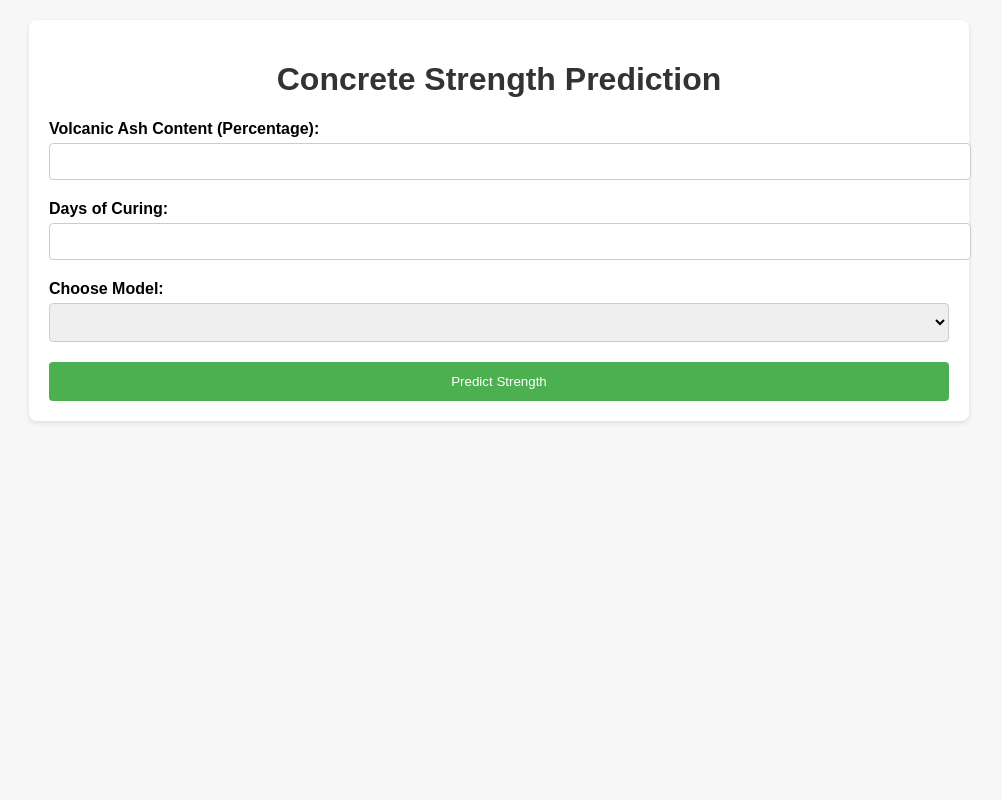
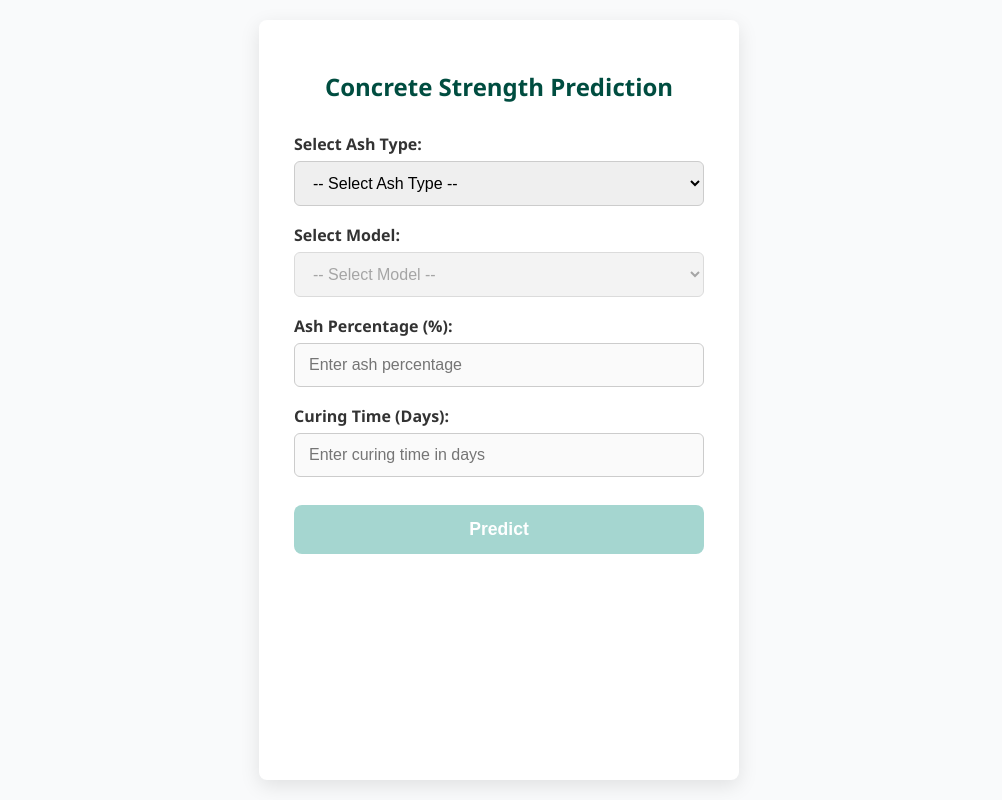
Before and after one commit to DexterDevpk/Concrete-Strength-Predictor, a Flask app: template templates/index.html in a window 1280 px wide. Shown: the whole page, without its empty margins (141-1143 px from the left). Run offline with Flask 3, Linux system fonts and the light colour scheme; the template is opened without the code that fills it, so the values that code supplies are empty.

Commit message:
Update index.html

```diff
--- a/templates/index.html
+++ b/templates/index.html
@@ -1,131 +1,255 @@
 <!DOCTYPE html>
 <html lang="en">
 <head>
-    <meta charset="UTF-8">
-    <meta name="viewport" content="width=device-width, initial-scale=1.0">
+<meta charset="UTF-8" />
+<meta name="viewport" content="width=device-width, initial-scale=1" />
 <title>Concrete Strength Prediction</title>
 <style>
+  /* Reset some defaults */
+  * {
+    box-sizing: border-box;
+  }
+
   body {
-            font-family: Arial, sans-serif;
+    font-family: 'Segoe UI', Tahoma, Geneva, Verdana, sans-serif;
+    background: #f9fafb;
     margin: 0;
     padding: 20px;
-            background-color: #f7f7f7;
+    display: flex;
+    justify-content: center;
+    min-height: 100vh;
+    color: #222;
   }
+
   .container {
-            max-width: 900px;
-            margin: 0 auto;
-            padding: 20px;
-            background-color: #fff;
+    background: white;
+    max-width: 480px;
+    width: 100%;
+    padding: 30px 35px;
     border-radius: 8px;
-            box-shadow: 0 2px 5px rgba(0, 0, 0, 0.1);
+    box-shadow: 0 6px 20px rgba(0,0,0,0.1);
   }
-        h1 {
+
+  h2 {
+    text-align: center;
+    margin-bottom: 30px;
+    font-weight: 700;
+    color: #004d40;
+  }
+
+  label {
+    display: block;
+    margin-top: 18px;
+    margin-bottom: 6px;
+    font-weight: 600;
+    font-size: 1rem;
     color: #333;
+  }
+
+  select, input[type=number] {
+    width: 100%;
+    padding: 12px 14px;
+    font-size: 1rem;
+    border: 1.8px solid #ccc;
+    border-radius: 6px;
+    transition: border-color 0.3s ease;
+  }
+
+  select:focus, input[type=number]:focus {
+    border-color: #26a69a;
+    outline: none;
+    box-shadow: 0 0 6px #26a69aaa;
+  }
+
+  button {
+    width: 100%;
+    margin-top: 28px;
+    padding: 14px 0;
+    font-size: 1.1rem;
+    background-color: #26a69a;
+    color: white;
+    border: none;
+    border-radius: 8px;
+    font-weight: 700;
+    cursor: pointer;
+    transition: background-color 0.3s ease;
+  }
+
+  button:disabled {
+    background-color: #a5d6d0;
+    cursor: not-allowed;
+  }
+
+  button:hover:not(:disabled) {
+    background-color: #1e8175;
+  }
+
+  .error {
+    color: #c62828;
+    margin-top: 15px;
+    font-weight: 600;
     text-align: center;
   }
-        .form-group {
-            margin-bottom: 15px;
+
+  .result {
+    background-color: #e0f2f1;
+    padding: 18px 20px;
+    border-radius: 8px;
+    margin-top: 25px;
+    font-size: 1.3rem;
+    font-weight: 700;
+    text-align: center;
+    color: #004d40;
   }
-        label {
-            font-weight: bold;
+
+  img {
+    display: block;
+    max-width: 100%;
+    margin: 25px auto 0;
+    border-radius: 8px;
+    box-shadow: 0 3px 8px rgba(0,0,0,0.12);
+    background: white;
   }
-        input, select {
-            width: 100%;
-            padding: 10px;
-            margin: 5px 0;
-            border: 1px solid #ccc;
-            border-radius: 4px;
+
+  /* Responsive */
+  @media (max-width: 500px) {
+    .container {
+      padding: 25px 20px;
     }
+
+    h2 {
+      font-size: 1.6rem;
+    }
+
     button {
-            background-color: #4CAF50;
-            color: white;
-            padding: 12px 20px;
-            border: none;
-            border-radius: 4px;
-            cursor: pointer;
-            width: 100%;
+      font-size: 1rem;
+      padding: 12px 0;
     }
-        button:hover {
-            background-color: #45a049;
-        }
-        .result {
-            text-align: center;
-            font-size: 20px;
-            margin-top: 20px;
-            color: #333;
-        }
-        .graph {
-            text-align: center;
-            margin-top: 20px;
-        }
-        .graph img {
-            width: 100%;
-            max-width: 600px;
-        }
-        .alert {
-            background-color: #f9edbe;
-            border: 1px solid #f0c36d;
-            color: #7e6e1f;
-            padding: 10px;
-            border-radius: 5px;
-            margin-top: 20px;
-            text-align: center;
-        }
-        .try-again-btn {
-            background-color: #f44336;
-            color: white;
-            padding: 12px 20px;
-            border: none;
-            border-radius: 4px;
-            cursor: pointer;
-            width: 100%;
-            margin-top: 20px;
-        }
-        .try-again-btn:hover {
-            background-color: #d32f2f;
   }
 </style>
 </head>
 <body>
   <div class="container">
-        <h1>Concrete Strength Prediction</h1>
-        <form method="POST" action="/predict">
-            <div class="form-group">
-                <label for="ash">Volcanic Ash Content (Percentage):</label>
-                <input type="number" name="ash" step="any" required>
+    <h2>Concrete Strength Prediction</h2>
+
+    <label for="ash_type">Select Ash Type:</label>
+    <select id="ash_type" required>
+      <option value="">-- Select Ash Type --</option>
+      <option value="volcanic">Volcanic Ash</option>
+      <option value="flyash">Fly Ash</option>
+    </select>
+
+    <label for="model">Select Model:</label>
+    <select id="model" disabled required>
+      <option value="">-- Select Model --</option>
+    </select>
+
+    <label for="ash">Ash Percentage (%):</label>
+    <input type="number" id="ash" min="0" max="100" step="any" placeholder="Enter ash percentage" disabled required />
+
+    <label for="days">Curing Time (Days):</label>
+    <input type="number" id="days" min="0" max="1000" step="any" placeholder="Enter curing time in days" disabled required />
+
+    <button id="predict_btn" disabled>Predict</button>
+
+    <div id="error_msg" class="error"></div>
+    <div id="result" class="result" style="display:none;"></div>
+    <img id="result_plot" src="" alt="Prediction Plot" style="display:none;" />
   </div>
-            <div class="form-group">
-                <label for="days">Days of Curing:</label>
-                <input type="number" name="days" step="any" required>
-            </div>
-            <div class="form-group">
-                <label for="model">Choose Model:</label>
-                <select name="model" required>
-                    {% for model_file, description in model_options.items() %}
-                        <option value="{{ model_file }}">{{ description }}</option>
-                    {% endfor %}
-                </select>
-            </div>
-            <button type="submit">Predict Strength</button>
-        </form>
 
-        {% if prediction_text %}
-            <div class="result">
-                <p>{{ prediction_text }}</p>
-            </div>
-        {% endif %}
+<script>
+document.addEventListener('DOMContentLoaded', function() {
+  const ashTypeSelect = document.getElementById('ash_type');
+  const modelSelect = document.getElementById('model');
+  const ashInput = document.getElementById('ash');
+  const daysInput = document.getElementById('days');
+  const predictBtn = document.getElementById('predict_btn');
+  const errorMsg = document.getElementById('error_msg');
+  const resultDiv = document.getElementById('result');
+  const resultPlot = document.getElementById('result_plot');
 
-        {% if plot_url %}
-            <div class="graph">
-                <img src="{{ plot_url }}" alt="Prediction Graph">
-            </div>
-        {% endif %}
+  ashTypeSelect.addEventListener('change', () => {
+    const ashType = ashTypeSelect.value;
+    modelSelect.innerHTML = '<option value="">Loading models...</option>';
+    modelSelect.disabled = true;
+    ashInput.value = '';
+    ashInput.disabled = true;
+    daysInput.value = '';
+    daysInput.disabled = true;
+    predictBtn.disabled = true;
+    errorMsg.textContent = '';
+    resultDiv.style.display = 'none';
+    resultPlot.style.display = 'none';
 
-        {% if prediction_text %}
-            <form action="/" method="get">
-                <button type="submit" class="try-again-btn">Try Again</button>
-            </form>
-        {% endif %}
-    </div>
+    if (!ashType) {
+      modelSelect.innerHTML = '<option value="">-- Select Model --</option>';
+      return;
+    }
+
+    fetch(`/get_models/${ashType}`)
+      .then(response => response.json())
+      .then(data => {
+        modelSelect.innerHTML = '<option value="">-- Select Model --</option>';
+        for (const [filename, desc] of Object.entries(data)) {
+          const option = document.createElement('option');
+          option.value = filename;
+          option.textContent = desc;
+          modelSelect.appendChild(option);
+        }
+        modelSelect.disabled = false;
+      })
+      .catch(() => {
+        modelSelect.innerHTML = '<option value="">Error loading models</option>';
+      });
+  });
+
+  // Enable inputs only if model is selected
+  modelSelect.addEventListener('change', () => {
+    const isModelSelected = modelSelect.value !== '';
+    ashInput.disabled = !isModelSelected;
+    daysInput.disabled = !isModelSelected;
+    predictBtn.disabled = !isModelSelected;
+    errorMsg.textContent = '';
+    resultDiv.style.display = 'none';
+    resultPlot.style.display = 'none';
+  });
+
+  predictBtn.addEventListener('click', () => {
+    errorMsg.textContent = '';
+    resultDiv.style.display = 'none';
+    resultPlot.style.display = 'none';
+
+    const ashType = ashTypeSelect.value;
+    const model = modelSelect.value;
+    const ash = ashInput.value;
+    const days = daysInput.value;
+
+    if (!ashType || !model || !ash || !days) {
+      errorMsg.textContent = 'Please fill in all fields.';
+      return;
+    }
+
+    fetch('/predict', {
+      method: 'POST',
+      headers: { 'Content-Type': 'application/json' },
+      body: JSON.stringify({ ash_type: ashType, model, ash, days })
+    })
+    .then(response => response.json())
+    .then(data => {
+      if (data.error) {
+        errorMsg.textContent = data.error;
+      } else {
+        resultDiv.textContent = `Predicted Strength: ${data.prediction} MPa`;
+        resultDiv.style.display = 'block';
+        resultPlot.src = data.plot_url;
+        resultPlot.style.display = 'block';
+      }
+    })
+    .catch(() => {
+      errorMsg.textContent = 'Error occurred during prediction.';
+    });
+  });
+});
+</script>
 </body>
 </html>
```
Lines whose indentation alone changed are shown as unchanged.
